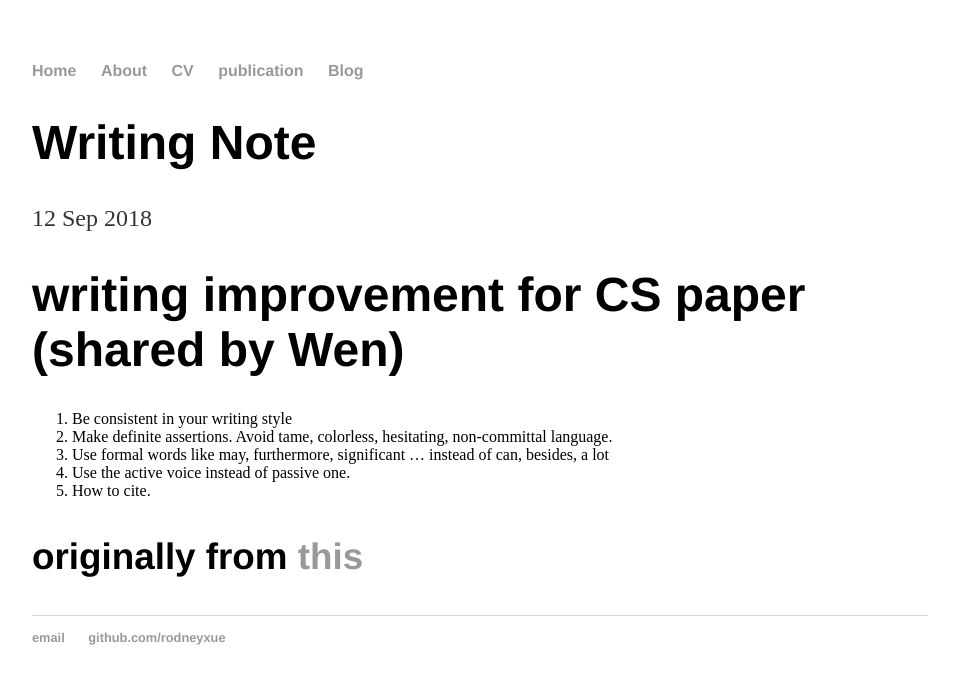
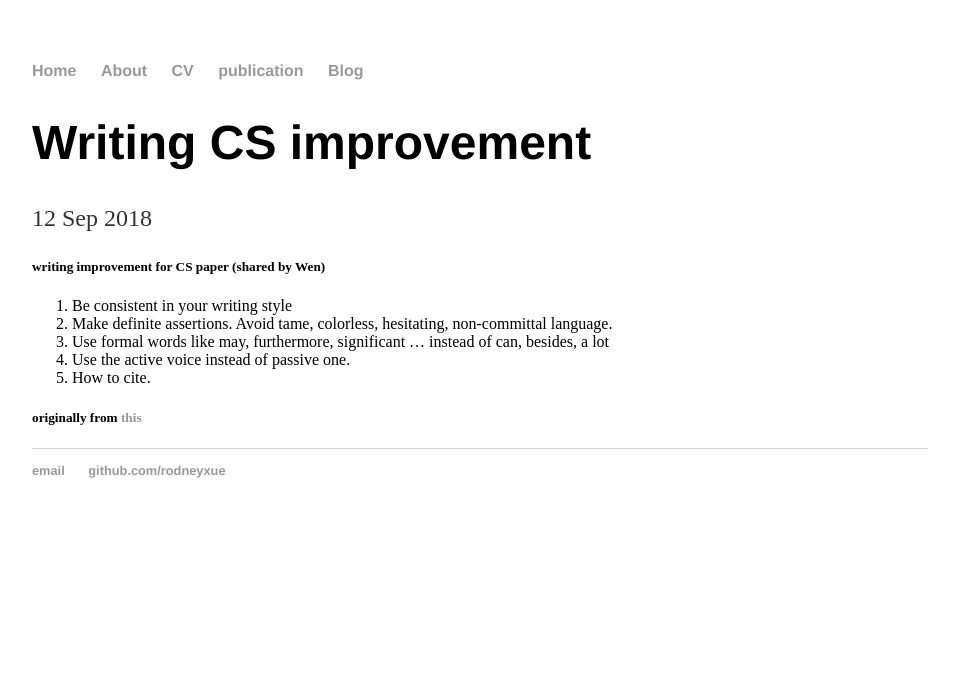
Before and after one commit to WanliXue/WanliXue.github.io, a Jekyll site: the page built from _posts/2018-09-12-Writting-improvemet.md, in a window 1280 px wide. Shown: the top 684 px of the page, without its empty margins (160-1119 px from the left). Built offline with Jekyll 4.4.1, drawn with Linux system fonts in a browser that asks for light colours.

Commit message:
markdown updated

```diff
--- a/_posts/2018-09-12-Writting-improvemet.md
+++ b/_posts/2018-09-12-Writting-improvemet.md
@@ -1,11 +1,11 @@
 ---
 layout: post
-title: "Writing Note"
+title: "Writing CS improvement"
 date: 2018-09-12
 ---
 
 
-# writing improvement for CS paper (shared by Wen)
+##### writing improvement for CS paper (shared by Wen)
 
 1. Be consistent in your writing style
 2. Make definite assertions. Avoid tame, colorless, hesitating,
@@ -16,4 +16,4 @@ can, besides, a lot
 5. How to cite.
 
 
-### originally from [this](http://www.cs.toronto.edu/~miller/Research/writing.html)
+##### originally from [this](http://www.cs.toronto.edu/~miller/Research/writing.html)
```
